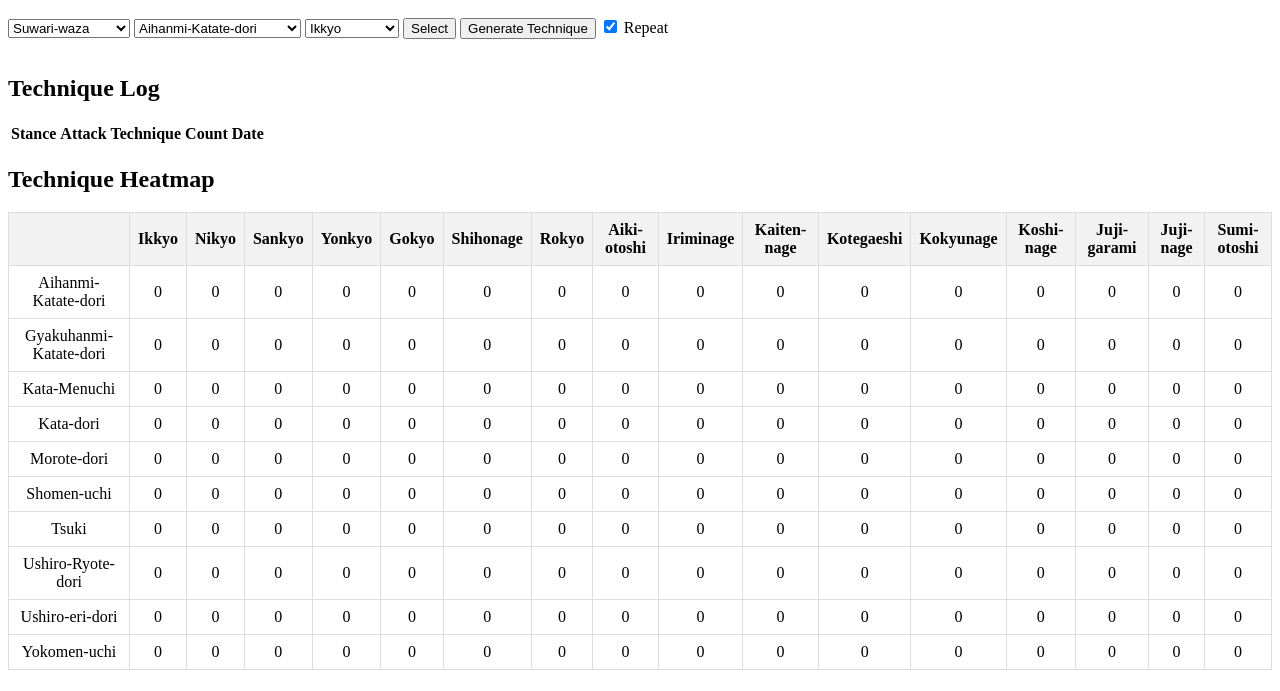
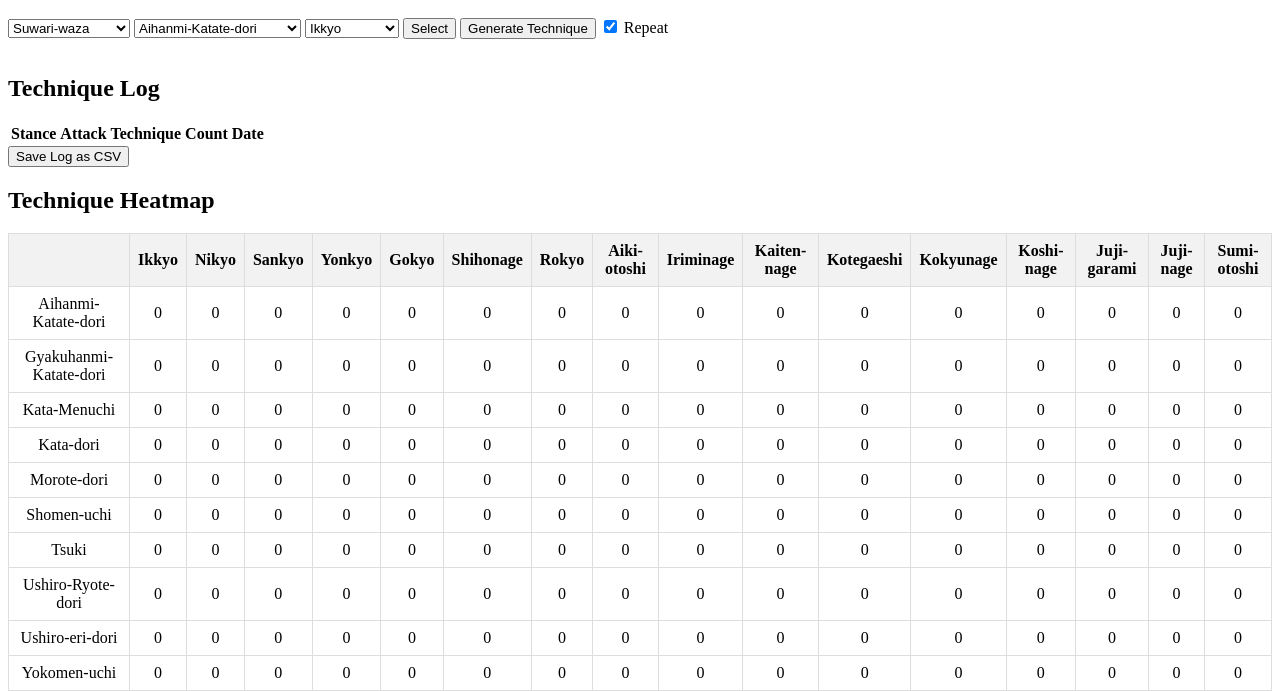
Before and after one commit to Hewitsonchris/Aikido-technique-generator, a plain HTML site: page index.html in a window 1280 px wide. Shown: the part 110-801 px from the top of the page. Drawn offline with Linux system fonts and the light colour scheme.

Commit message:
added csv file save function

```diff
--- a/index.html
+++ b/index.html
@@ -74,6 +74,10 @@
         <!-- Technique log rows will be dynamically added here -->
       </tbody>
     </table>
+    <div>
+      <!-- Add the "Save Log" button here -->
+      <button onclick="saveTechniqueLog()">Save Log as CSV</button>
+    </div>
   </div>
 
   <div id="heatmapContainer">
@@ -297,6 +301,45 @@
       return color;
     }
 
+    // Function to save the technique log as a CSV file
+    function saveTechniqueLog() {
+      // Create a CSV content string
+      var csvContent = "Stance,Attack,Technique,Count,Date\n";
+      techniqueLog.forEach(function (log) {
+        csvContent +=
+          '"' +
+          log.stance +
+          '","' +
+          log.attack +
+          '","' +
+          log.technique +
+          '",' +
+          log.count +
+          ',"' +
+          log.date +
+          '"\n';
+      });
+
+      // Create a Blob containing the CSV data
+      var blob = new Blob([csvContent], { type: "text/csv;charset=utf-8;" });
+
+      // Create a temporary anchor element to trigger the download
+      var link = document.createElement("a");
+      if (link.download !== undefined) {
+        // Browsers that support HTML5 download attribute
+        var url = URL.createObjectURL(blob);
+        link.setAttribute("href", url);
+        link.setAttribute("download", "technique_log.csv");
+        link.style.visibility = "hidden";
+        document.body.appendChild(link);
+        link.click();
+        document.body.removeChild(link);
+      } else {
+        // Handle browsers that do not support HTML5 download attribute
+        alert("Your browser does not support downloading files.");
+      }
+    }
+
     // Initial display of technique log and heatmap
     displayTechniqueLog();
     updateHeatmap();
```
